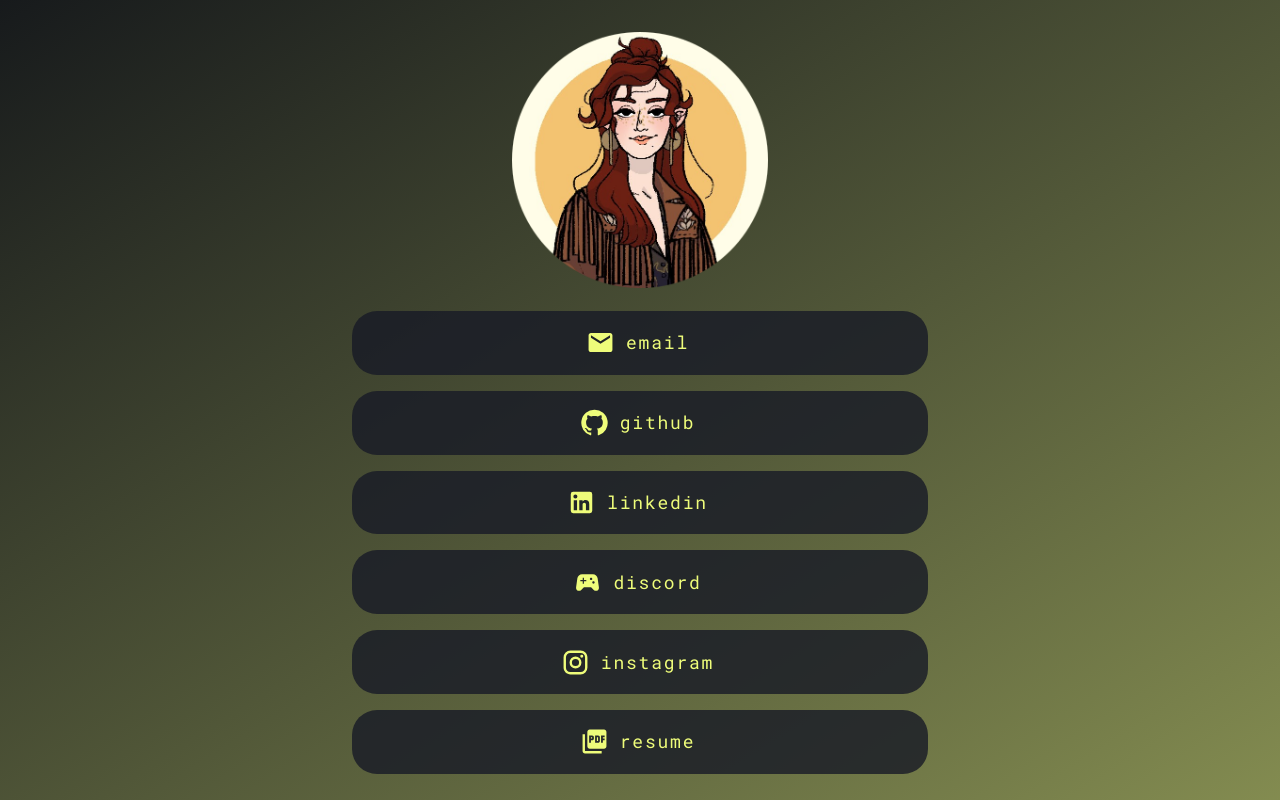
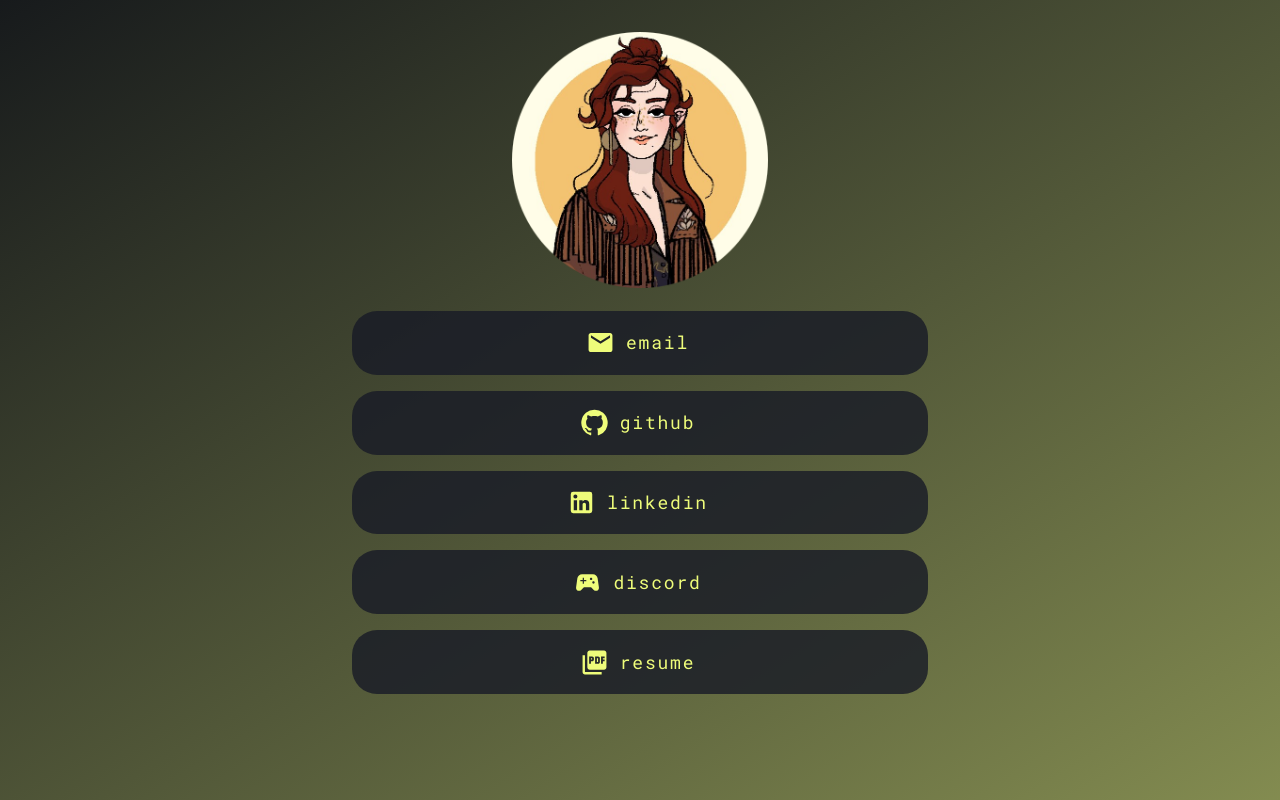
Before and after one commit to wolfskillobyte/portfolio, a React (Create React App) app: page / in a window 1280 px wide. Built offline with nearby package versions, Linux system fonts and the light colour scheme.

Commit message:
comment out insta link

```diff
--- a/src/components/Home/index.js
+++ b/src/components/Home/index.js
@@ -84,8 +84,8 @@ function Home() {
 						<div className="typography-default">discord</div>
 					</li>
 				</a>
-
-				<a
+			{/* Instagram */}
+				{/* <a
 					href="https://www.instagram.com/wolfnards/"
 					rel="noreferrer"
 					target="_blank"
@@ -99,7 +99,7 @@ function Home() {
 						/>
 						<div className="typography-default">instagram</div>
 					</li>
-				</a>
+				</a> */}
 
 				<a href={Resume} rel="noreferrer" target="_blank">
 					<li className="list-item-container">
```
